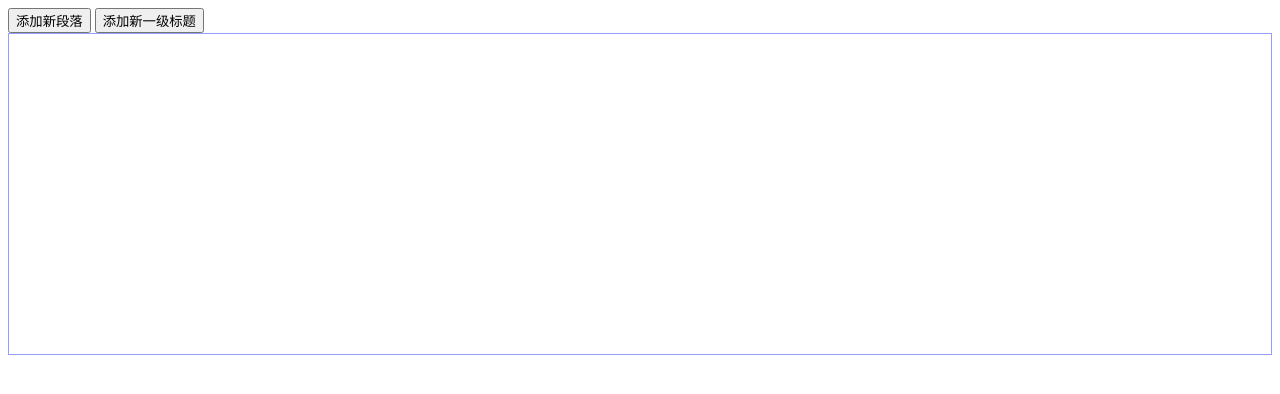
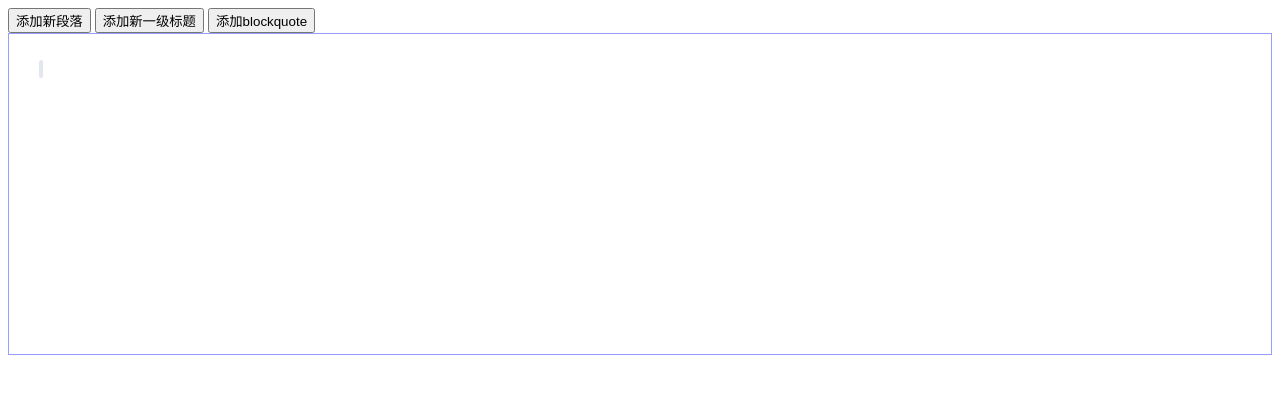
Before and after one commit to nmwei/prose-mirror-pro, a website built with Vite: page index.html in a window 1280 px wide. Built offline with nearby package versions, Linux system fonts and the light colour scheme.

Commit message:
添加块级引用元素

```diff
--- a/index.html
+++ b/index.html
@@ -10,6 +10,7 @@
   <div class="toolbar">
     <button id="insertParagraph">添加新段落</button>
     <button id="insertHeading">添加新一级标题</button>
+    <button id="injectBlockquote">添加blockquote</button>
   </div>
   <div id="editor" class="editor"></div>
   <script type="module" src="/src/main.ts"></script>
--- a/src/schema.ts
+++ b/src/schema.ts
@@ -22,6 +22,20 @@ export const schema = new Schema({
                 { tag: 'div.block_title' },
             ]
         },
+        blockquote: {
+            content: 'paragraph+',
+            group: 'block',
+            defining: true,
+            //isolating: true,
+            draggable: true,
+            selectable: true,
+            toDOM() {
+                return ['blockquote', 0]
+            },
+            parseDOM: [
+                { tag: 'blockquote' }
+            ]
+        },
         paragraph: {
             group: "block",
             content: "inline*",
@@ -34,7 +48,7 @@ export const schema = new Schema({
             },
             content: "inline*", //可以包含零个或多个内联节点
             group: "block", //是一个块级节点
-            defining: true,
+            defining: true, //复制一个标题后，全选段落内容或者在一个空段落中粘贴，粘贴整个标题块
             toDOM(node) {
                 //是根据 node.attrs.level 动态生成的标签名，例如 h1、h2
                 const tag = `h${node.attrs.level}`
--- a/src/style.css
+++ b/src/style.css
@@ -8,3 +8,27 @@
   outline: none;
   caret-color: #646cffaa;
 }
+
+.ProseMirror .block_tile {
+  padding-left: 20px;
+  position: relative;
+}
+
+.ProseMirror blockquote {
+  margin: 16px 0;
+  position: relative;
+  padding-left: 16px;
+  color: #767c85;
+}
+
+.ProseMirror blockquote::before {
+  content: "";
+  position: absolute;
+  top: 0;
+  bottom: 0;
+  left: 0;
+  display: inline-block;
+  width: 4px;
+  border-radius: 2px;
+  background-color: #e2e6ed;
+}
--- a/src/utils.ts
+++ b/src/utils.ts
@@ -32,3 +32,25 @@ export function insertHeading(editorView: EditorView, content: string, level = 1
     const tr = state.tr.replaceSelectionWith(block_title);
     dispatch(tr);
 }
+
+export function injectBlockquote(editorView: EditorView, value = "") {
+    const { state, dispatch } = editorView;
+    const schema = state.schema as Schema;
+    //通过 state.doc.toJSON 可以将node数据转json
+    //通过 schema.nodeFromJSON 可以反向生成对应的node
+    const jsonContent = {
+        type: 'blockquote',
+        content: [
+            {
+                type: 'paragraph',
+                content: value
+                    ? [{ type: 'text', text: value }]
+                    : []
+            }
+        ]
+    }
+
+    const node = schema.nodeFromJSON(jsonContent);
+    const tr = state.tr.replaceWith(state.selection.from, state.selection.to, node)
+    dispatch(tr);
+}
--- a/src/view.ts
+++ b/src/view.ts
@@ -8,7 +8,7 @@ import { keymap } from 'prosemirror-keymap'
 import { baseKeymap } from 'prosemirror-commands'
 // history 是操作历史，提供了对保存操作历史以及恢复等功能，undo，redo 函数对应为进行 undo 操作与 redo 操作，恢复历史数据
 import { history, undo, redo } from 'prosemirror-history'
-import { insertParagraph, insertHeading } from './utils'
+import { insertParagraph, insertHeading, injectBlockquote } from './utils'
 
 
 const state = EditorState.create({
@@ -39,3 +39,8 @@ document.querySelector<HTMLDivElement>("#insertParagraph")!.addEventListener("cl
 document.querySelector<HTMLDivElement>("#insertHeading")!.addEventListener("click", () => {
     insertHeading(editorView, "新一级标题");
 });
+
+//添加injectBlockquote
+document.querySelector<HTMLDivElement>("#injectBlockquote")!.addEventListener("click", () => {
+    injectBlockquote(editorView, "blockquote引用块");
+});
```
